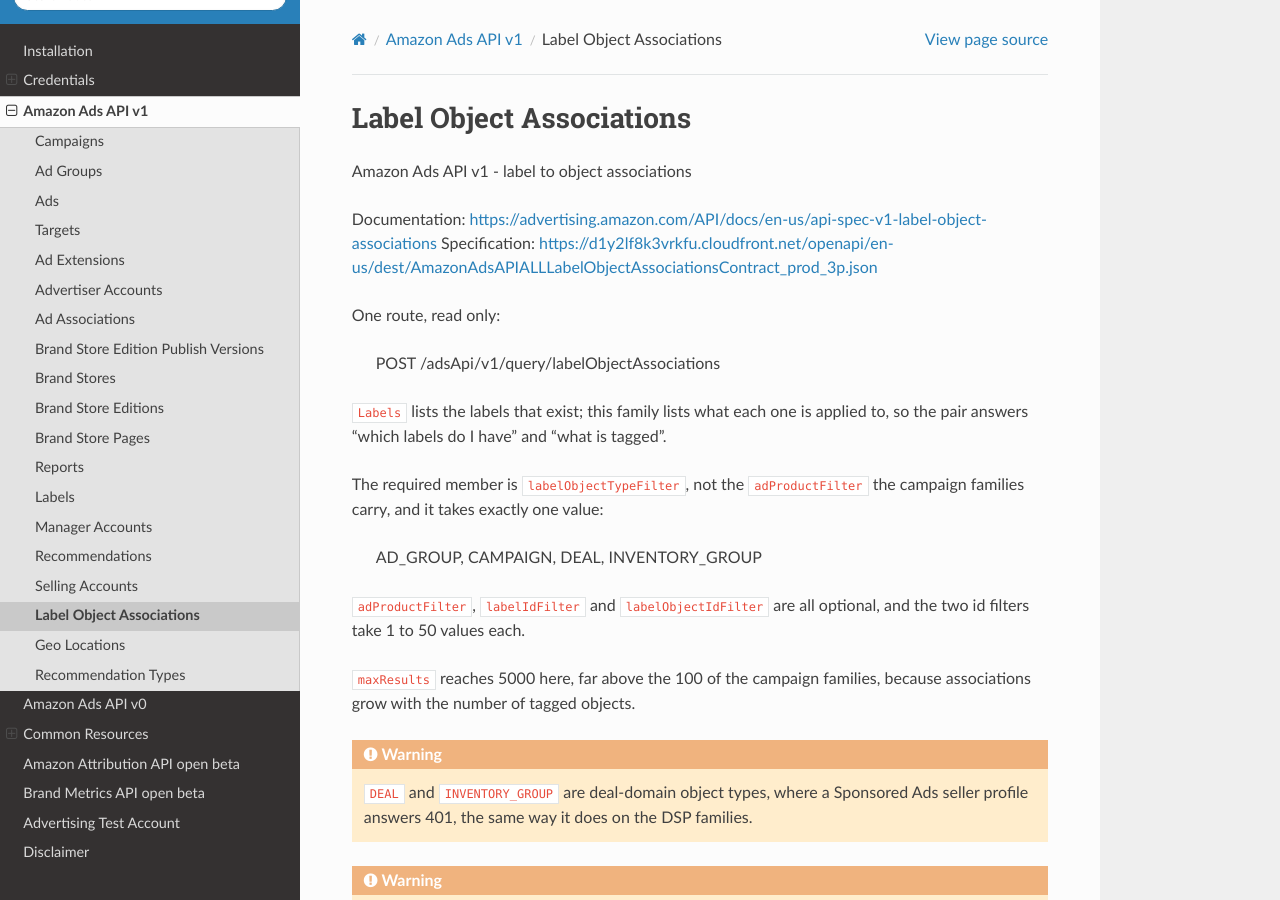
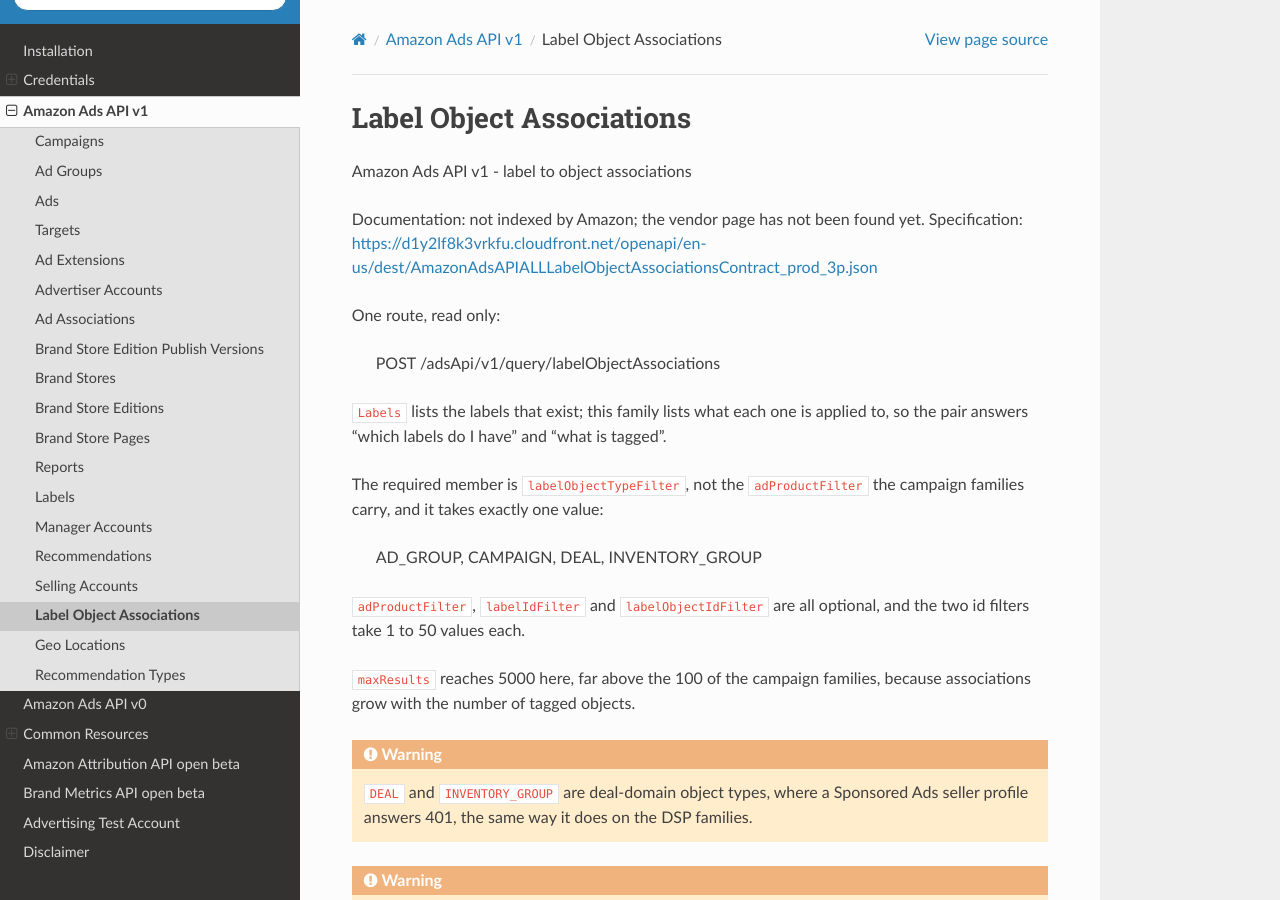
Before and after one commit to denisneuf/python-amazon-ad-api, a Sphinx documentation site: the page built from docs/v1/label_object_associations.rst, in a window 1280 px wide and 900 px high. Built offline with Sphinx 7.4.7 and the Read the Docs theme 3.1.0, drawn with Linux system fonts in a browser that asks for light colours.

Commit message:
docs(v1): mark the four vendor pages that do not resolve
The v1 table filled nineteen documentation columns from the rst files. Fifteen
lead to a page that loads; four answer with the empty shell of the docs site at
14 KB instead of the 57 KB a real page returns. Dropping the hyphens does not
help, so the pages are not published under either form.

Those four rows keep their contract link and lose the documentation one, and the
four rst files say the vendor page has not been found rather than pointing at a
dead URL.

```diff
--- a/docs/v1/label_object_associations.rst
+++ b/docs/v1/label_object_associations.rst
@@ -3,7 +3,7 @@ Label Object Associations
 
 Amazon Ads API v1 - label to object associations
 
-Documentation: https://advertising.amazon.com/API/docs/en-us/api-spec-v1-label-object-associations
+Documentation: not indexed by Amazon; the vendor page has not been found yet.
 Specification: https://d1y2lf8k3vrkfu.cloudfront.net/openapi/en-us/dest/AmazonAdsAPIALLLabelObjectAssociationsContract_prod_3p.json
 
 One route, read only:
--- a/docs/v1/manager_accounts.rst
+++ b/docs/v1/manager_accounts.rst
@@ -3,7 +3,7 @@ Manager Accounts
 
 Amazon Ads API v1 - unified ManagerAccounts endpoints
 
-Documentation: https://advertising.amazon.com/API/docs/en-us/api-spec-v1-manager-accounts
+Documentation: not indexed by Amazon; the vendor page has not been found yet.
 Specification: https://d1y2lf8k3vrkfu.cloudfront.net/openapi/en-us/dest/AmazonAdsAPIALLManagerAccountsContract_prod_3p.json
 
 Three routes, no delete in the contract:
--- a/docs/v1/recommendation_types.rst
+++ b/docs/v1/recommendation_types.rst
@@ -3,7 +3,7 @@ Recommendation Types
 
 Amazon Ads API v1 - recommendation types for Sponsored Brands
 
-Documentation: https://advertising.amazon.com/API/docs/en-us/api-spec-v1-recommendation-types
+Documentation: not indexed by Amazon; the vendor page has not been found yet.
 Specification: https://d1y2lf8k3vrkfu.cloudfront.net/openapi/en-us/dest/AmazonAdsAPIALLRecommendationTypesContract_prod_3p.json
 
 One route, read only, and the product is in the path:
--- a/docs/v1/selling_accounts.rst
+++ b/docs/v1/selling_accounts.rst
@@ -3,7 +3,7 @@ Selling Accounts
 
 Amazon Ads API v1 - selling accounts
 
-Documentation: https://advertising.amazon.com/API/docs/en-us/api-spec-v1-selling-accounts
+Documentation: not indexed by Amazon; the vendor page has not been found yet.
 Specification: https://d1y2lf8k3vrkfu.cloudfront.net/openapi/en-us/dest/AmazonAdsAPIALLSellingAccountsContract_prod_3p.json
 
 One route, read only:
```
Also changed, not shown: docs/v1.rst (+4 -4 lines).
